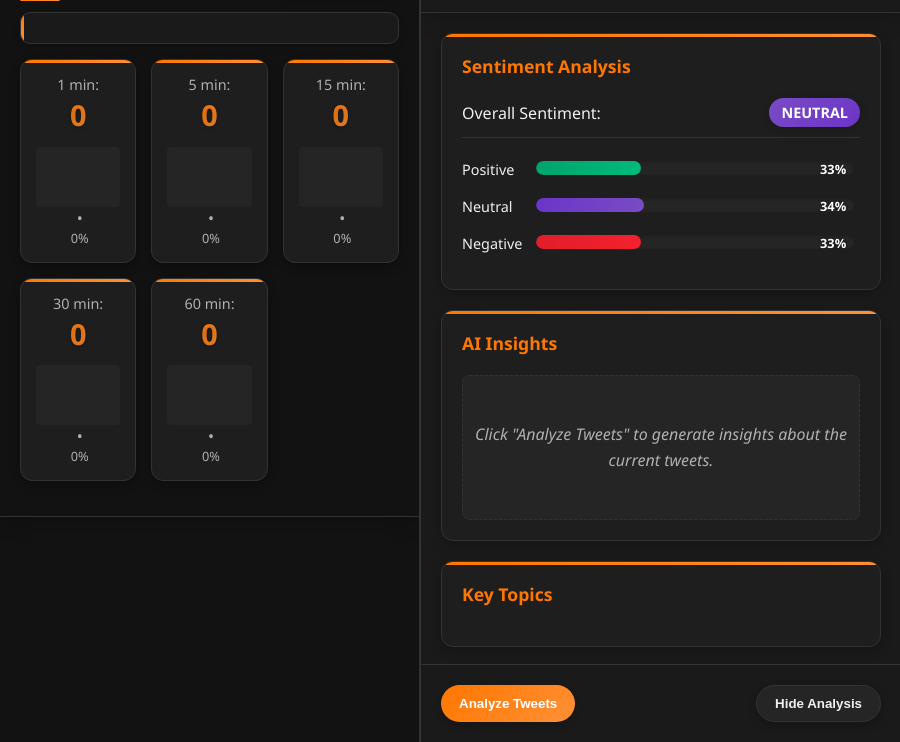
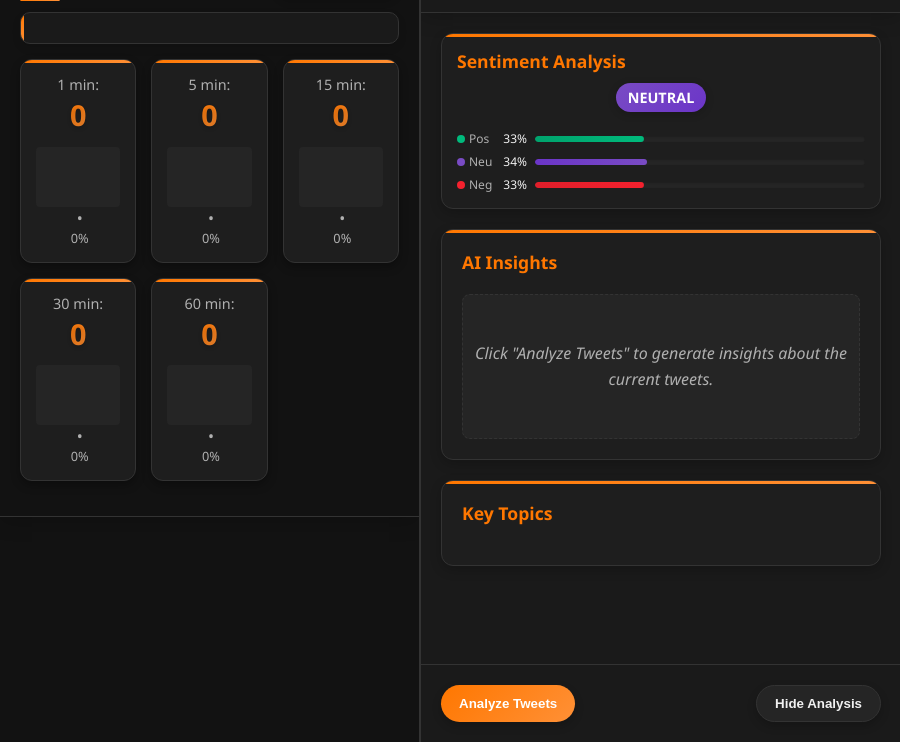
Before and after one commit to AnyKeyer/fad-tracker, an Electron app: page src/renderer/monitoring.html in a window 900 px wide. Shown: the part 58-800 px from the top of the page. Drawn offline with Linux system fonts and the light colour scheme; no server answers.

Commit message:
Компактная секция Sentiment Analysis: уменьшен размер в 2 раза, улучшена визуализация и сохранена информативность

```diff
--- a/src/renderer/monitoring.html
+++ b/src/renderer/monitoring.html
@@ -863,6 +863,88 @@
     .stat-card:nth-child(4) { animation-delay: 0.4s; }
     .stat-card:nth-child(5) { animation-delay: 0.5s; }
     .stat-card:nth-child(6) { animation-delay: 0.6s; }
+
+    /* Mini Sentiment Analysis styles */
+    .mini-sentiment-card {
+      padding: 15px;
+    }
+
+    .mini-sentiment-card h4 {
+      margin-bottom: 10px;
+    }
+
+    .mini-sentiment-layout {
+      display: flex;
+      flex-direction: column;
+      gap: 10px;
+    }
+
+    .sentiment-indicator-container {
+      display: flex;
+      justify-content: center;
+      margin-bottom: 8px;
+    }
+
+    .mini-sentiment-bars {
+      display: flex;
+      flex-direction: column;
+      gap: 6px;
+    }
+
+    .mini-bar-row {
+      display: flex;
+      align-items: center;
+      gap: 8px;
+    }
+
+    .mini-bar-label {
+      display: flex;
+      align-items: center;
+      gap: 4px;
+      width: 70px;
+      flex-shrink: 0;
+    }
+
+    .mini-label {
+      font-size: 0.75rem;
+      color: var(--text-secondary);
+      font-weight: 500;
+    }
+
+    .mini-value {
+      margin-left: auto;
+      font-size: 0.75rem;
+      color: var(--text-primary);
+    }
+
+    .mini-bar-wrapper {
+      flex-grow: 1;
+      height: 6px;
+      background-color: var(--bg-tertiary);
+      border-radius: 3px;
+      overflow: hidden;
+      position: relative;
+      box-shadow: inset 0 1px 2px rgba(0, 0, 0, 0.2);
+    }
+
+    .dot {
+      width: 8px;
+      height: 8px;
+      border-radius: 50%;
+      display: inline-block;
+    }
+
+    .dot.positive {
+      background: var(--success);
+    }
+
+    .dot.neutral {
+      background: var(--neutral);
+    }
+
+    .dot.negative {
+      background: var(--danger);
+    }
   </style>
 </head>
 <body>
@@ -937,35 +1019,44 @@
         </div>
 
         <div class="ai-content">
-          <div class="ai-card">
+          <div class="ai-card mini-sentiment-card">
             <h4>Sentiment Analysis</h4>
-            <div class="sentiment-header">
-              <span>Overall Sentiment:</span>
+            <div class="mini-sentiment-layout">
+              <div class="sentiment-indicator-container">
                 <span id="overallSentiment" class="sentiment-indicator neutral">NEUTRAL</span>
               </div>
-
-            <div class="sentiment-details">
-              <div class="sentiment-bar-container">
-                <span class="sentiment-label">Positive</span>
-                <div class="sentiment-bar-wrapper">
+              <div class="mini-sentiment-bars">
+                <div class="mini-bar-row">
+                  <div class="mini-bar-label">
+                    <span class="dot positive"></span>
+                    <span class="mini-label">Pos</span>
+                    <span id="positiveSentimentValue" class="mini-value">33%</span>
+                  </div>
+                  <div class="mini-bar-wrapper">
                     <div id="positiveSentimentBar" class="sentiment-bar positive" style="width: 33%;"></div>
-                  <span id="positiveSentimentValue" class="sentiment-percentage">33%</span>
                   </div>
                 </div>
 
-              <div class="sentiment-bar-container">
-                <span class="sentiment-label">Neutral</span>
-                <div class="sentiment-bar-wrapper">
+                <div class="mini-bar-row">
+                  <div class="mini-bar-label">
+                    <span class="dot neutral"></span>
+                    <span class="mini-label">Neu</span>
+                    <span id="neutralSentimentValue" class="mini-value">34%</span>
+                  </div>
+                  <div class="mini-bar-wrapper">
                     <div id="neutralSentimentBar" class="sentiment-bar neutral" style="width: 34%;"></div>
-                  <span id="neutralSentimentValue" class="sentiment-percentage">34%</span>
                   </div>
                 </div>
 
-              <div class="sentiment-bar-container">
-                <span class="sentiment-label">Negative</span>
-                <div class="sentiment-bar-wrapper">
+                <div class="mini-bar-row">
+                  <div class="mini-bar-label">
+                    <span class="dot negative"></span>
+                    <span class="mini-label">Neg</span>
+                    <span id="negativeSentimentValue" class="mini-value">33%</span>
+                  </div>
+                  <div class="mini-bar-wrapper">
                     <div id="negativeSentimentBar" class="sentiment-bar negative" style="width: 33%;"></div>
-                  <span id="negativeSentimentValue" class="sentiment-percentage">33%</span>
+                  </div>
                 </div>
               </div>
             </div>
```
Lines whose indentation alone changed are shown as unchanged.
